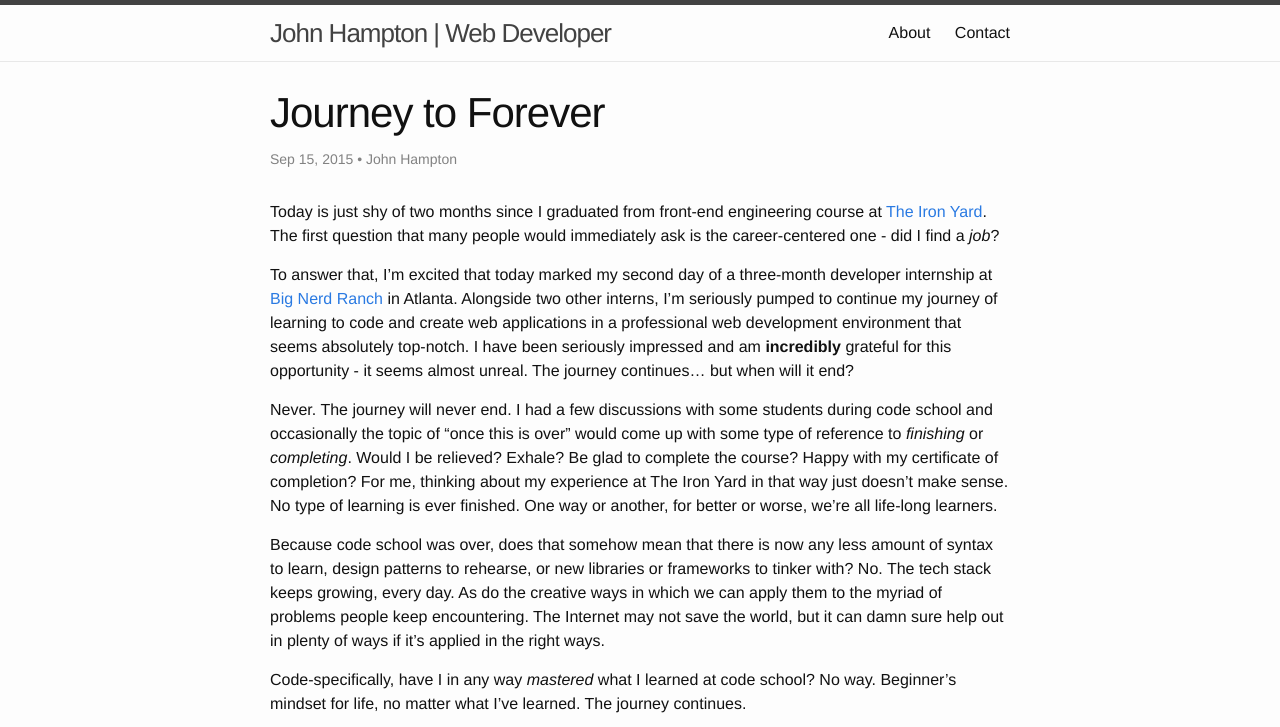
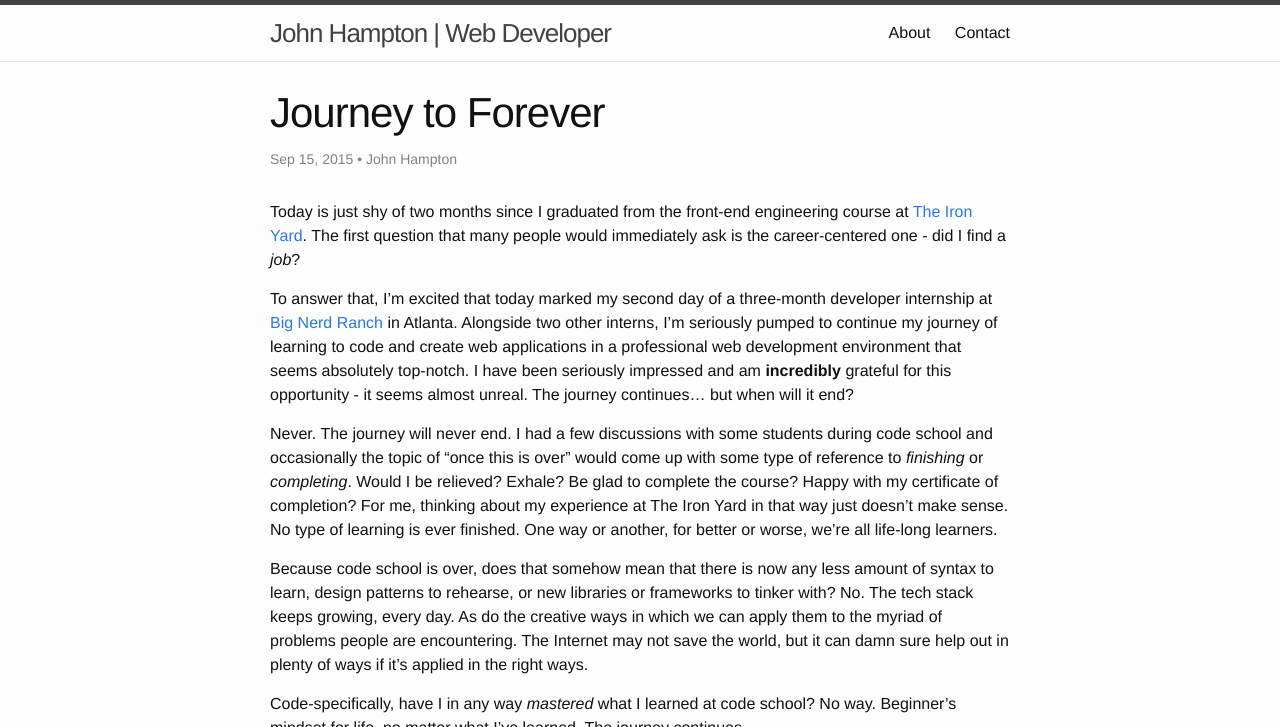
Before and after one commit to jjhampton/blog, a Jekyll site: the page built from _posts/2015-09-15-journey-to-forever.md, in a window 1280 px wide, cut to the strip 0-727 px from the top of the page. Built offline with Jekyll 4.4.1, drawn with Linux system fonts in a browser that asks for light colours.

Commit message:
Fix typo

```diff
--- a/_posts/2015-09-15-journey-to-forever.md
+++ b/_posts/2015-09-15-journey-to-forever.md
@@ -2,13 +2,13 @@
 title: Journey to Forever
 layout: post
 ---
-Today is just shy of two months since I graduated from front-end engineering course at [The Iron Yard](http://www.theironyard.com).  The first question that many people would immediately ask is the career-centered one - did I find a *job*?
+Today is just shy of two months since I graduated from the front-end engineering course at [The Iron Yard](http://www.theironyard.com).  The first question that many people would immediately ask is the career-centered one - did I find a *job*?
 
 To answer that, I'm excited that today marked my second day of a three-month developer internship at [Big Nerd Ranch](http://www.bignerdranch.com) in Atlanta.  Alongside two other interns, I'm seriously pumped to continue my journey of learning to code and create web applications in a professional web development environment that seems absolutely top-notch.  I have been seriously impressed and am **incredibly** grateful for this opportunity - it seems almost unreal.  The journey continues... but when will it end?
 
 Never.  The journey will never end.  I had a few discussions with some students during code school and occasionally the topic of "once this is over" would come up with some type of reference to *finishing* or *completing*.  Would I be relieved?  Exhale? Be glad to complete the course?  Happy with my certificate of completion? For me, thinking about my experience at The Iron Yard in that way just doesn't make sense.  No type of learning is ever finished.  One way or another, for better or worse, we're all life-long learners.
 
-Because code school was over, does that somehow mean that there is now any less amount of syntax to learn, design patterns to rehearse, or new libraries or frameworks to tinker with? No.  The tech stack keeps growing, every day.  As do the creative ways in which we can apply them to the myriad of problems people keep encountering.  The Internet may not save the world, but it can damn sure help out in plenty of ways if it's applied in the right ways.
+Because code school is over, does that somehow mean that there is now any less amount of syntax to learn, design patterns to rehearse, or new libraries or frameworks to tinker with? No.  The tech stack keeps growing, every day.  As do the creative ways in which we can apply them to the myriad of problems people are encountering.  The Internet may not save the world, but it can damn sure help out in plenty of ways if it's applied in the right ways.
 
 Code-specifically, have I in any way *mastered* what I learned at code school?  No way.  Beginner's mindset for life, no matter what I've learned.  The journey continues.
 
```
